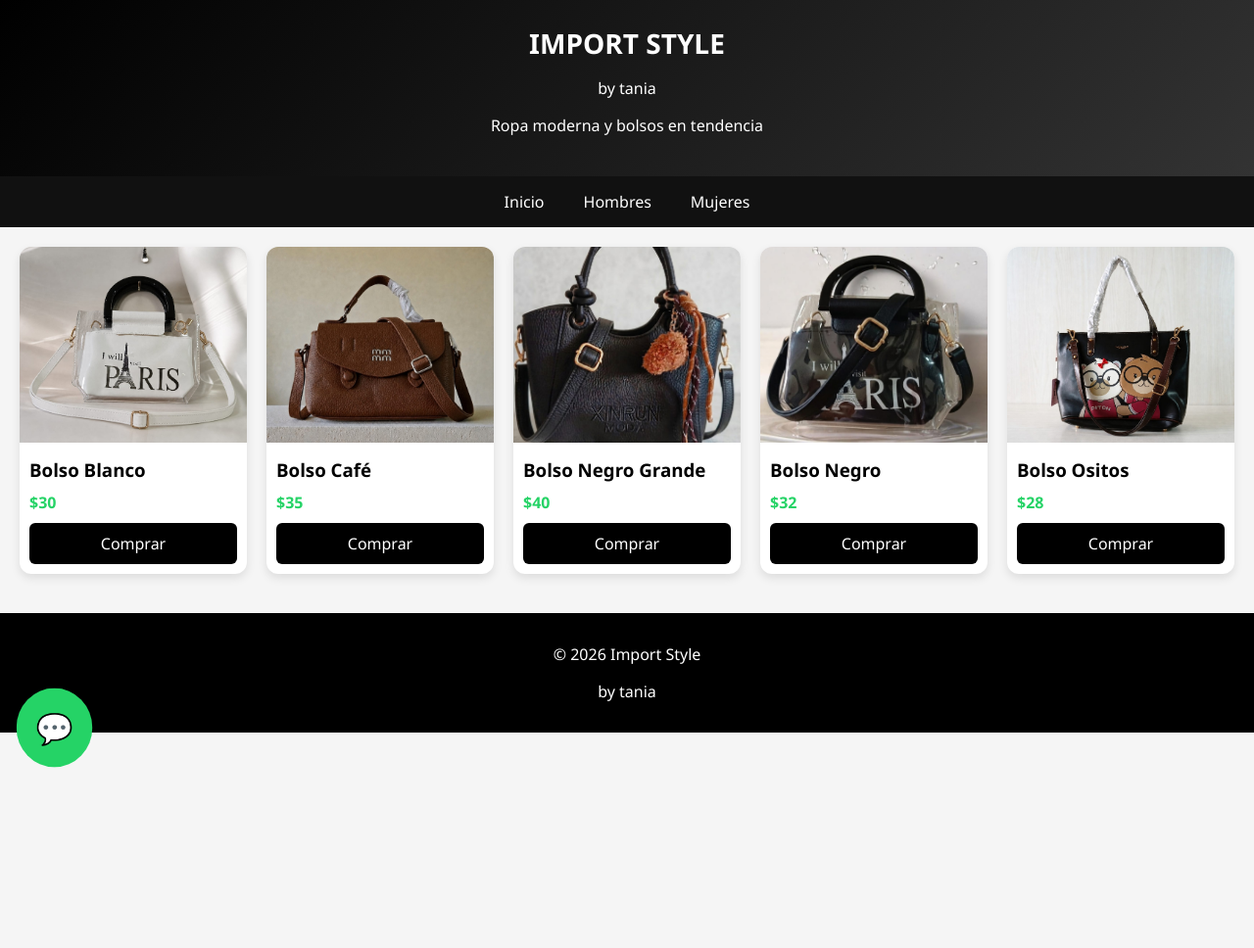
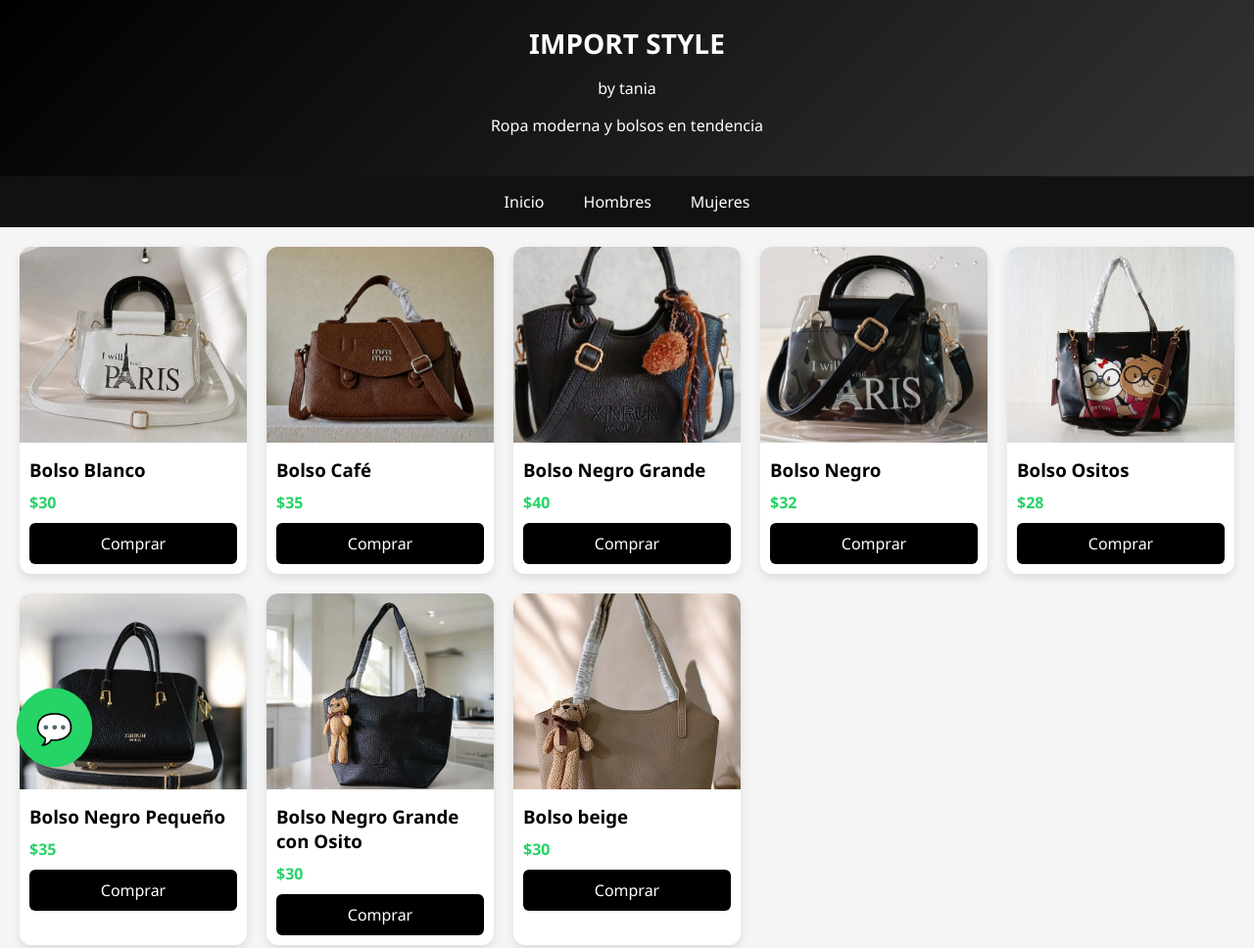
Before and after one commit to stevealvarezescobar-hub/Import-Style, a plain HTML site: page index.html in a window 1280 px wide. Shown: the top 968 px of the page at 98% size. Before the commit the page ends 800 px from the top, so only its background shows below. Drawn offline with Linux system fonts and the light colour scheme.

```diff
--- a/index.html
+++ b/index.html
@@ -190,6 +190,27 @@
       <a class="btn" href="https://wa.me/593992988615?text=Hola%20quiero%20el%20Bolso%20Ositos">Comprar</a>
     </div>
 
+    <div class="product mujer">
+      <img src="https://raw.githubusercontent.com/stevealvarezescobar-hub/Import-Style/main/bolso-negro-pequeño.jpeg">
+      <h3>Bolso Negro Pequeño</h3>
+      <p class="price">$35</p>
+      <a class="btn" href="https://wa.me/593992988615?text=Hola%20quiero%20el%20Bolso%20Negro%20Pequeño">Comprar</a>
+    </div>
+
+    <div class="product mujer">
+      <img src="https://raw.githubusercontent.com/stevealvarezescobar-hub/Import-Style/main/bolso-negro-grande-con-osito.jpeg">
+      <h3>Bolso Negro Grande con Osito</h3>
+      <p class="price">$30</p>
+      <a class="btn" href="https://wa.me/593992988615?text=Hola%20quiero%20el%20Bolso%20Negro%20Grande%20con%20Osito">Comprar</a>
+    </div>
+
+    <div class="product mujer">
+      <img src="https://raw.githubusercontent.com/stevealvarezescobar-hub/Import-Style/main/bolso-beige.jpeg">
+      <h3>Bolso beige</h3>
+      <p class="price">$30</p>
+      <a class="btn" href="https://wa.me/593992988615?text=Hola%20quiero%20el%20Bolso%20Beige">Comprar</a>
+    </div>
+
   </div>
 </div>
 
```
